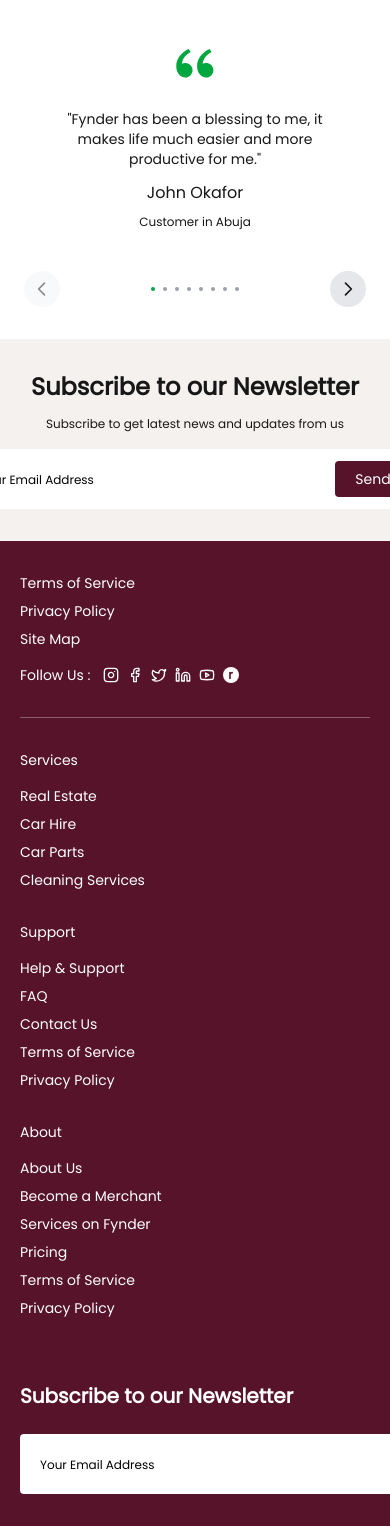
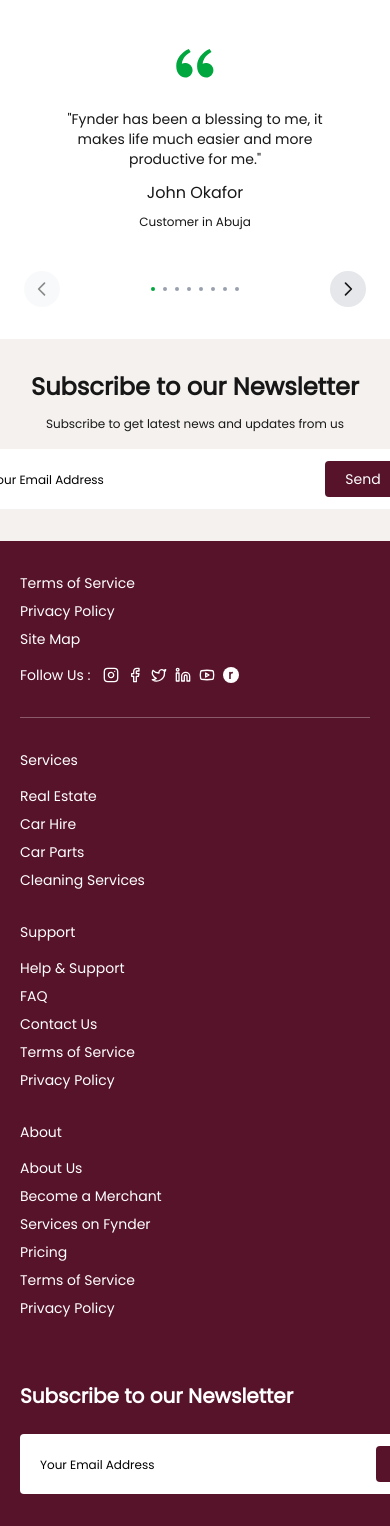
Before and after one commit to OgheneDev/fyndr, a Next.js app: page / in a window 390 px wide. Shown: the part 4128-5654 px from the top of the page. Built offline with nearby package versions, Linux system fonts and the light colour scheme.

Commit message:
overflow fix

```diff
--- a/src/components/landing page/Footer.jsx
+++ b/src/components/landing page/Footer.jsx
@@ -76,7 +76,7 @@ const Footer = () => {
         {/* Newsletter subscription */}
         <div className="w-full lg:max-w-md mt-8 lg:mt-0">
           <h3 className="text-white text-xl  font-bold mb-6">Subscribe to our Newsletter</h3>
-          <div className='bg-white px-5 py-3 w-fit flex gap-10 rounded-sm'>
+          <div className='bg-white px-5 py-3 w-fit flex gap-5 md:gap-10 rounded-sm'>
             <input type="email" placeholder='Your Email Address' className='placeholder:text-[12px] outline-0 placeholder:text-[#000000]' />
             <button
               className='bg-[#57132A] text-white text-sm py-2 px-5 rounded-sm'
--- a/src/components/landing page/NewsletterSection.jsx
+++ b/src/components/landing page/NewsletterSection.jsx
@@ -8,7 +8,7 @@ const NewsletterSection = () => {
             <p className='text-[12px]'>Subscribe to get latest news and updates from us</p>
         </article>
 
-        <div className='bg-white px-5 py-3 flex gap-10 rounded-sm'>
+        <div className='bg-white px-5 py-3 w-fit flex gap-5 md:gap-10 rounded-sm'>
             <input type="email" placeholder='Your Email Address' className='placeholder:text-[12px] outline-0 placeholder:text-[#000000]' />
             <button
               className='bg-[#57132A] text-white text-sm py-2 px-5 rounded-sm'
```
